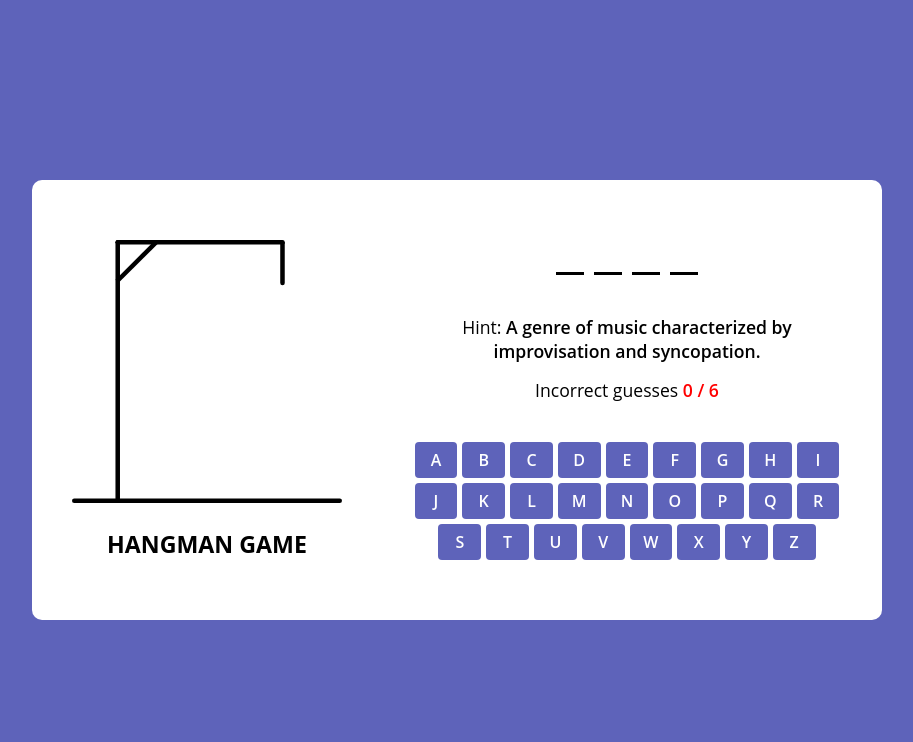
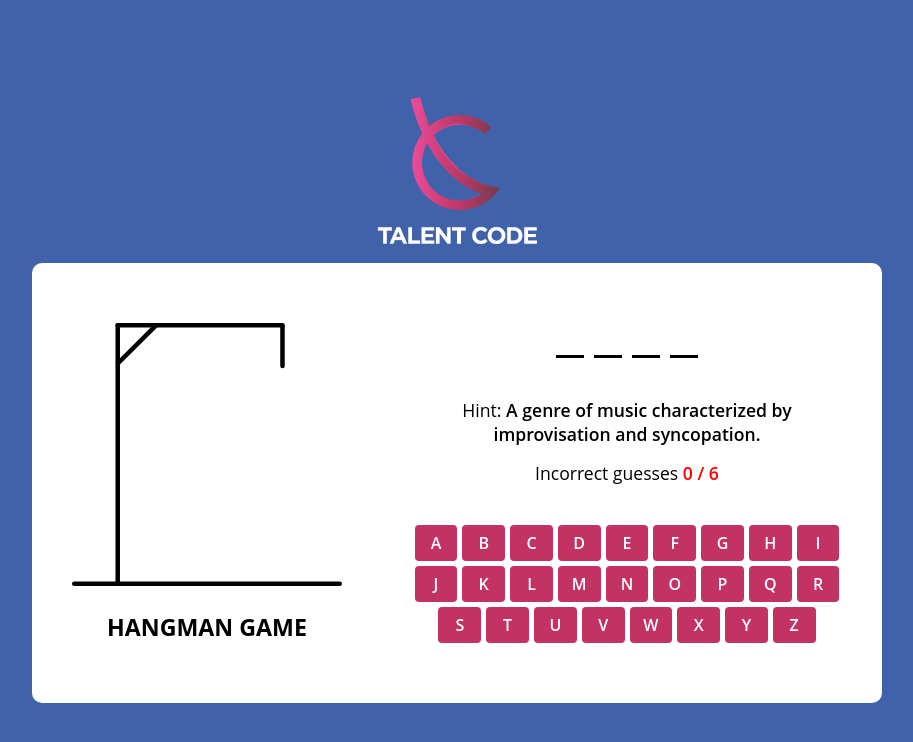
Before and after one commit to yungestbee/Hangman, a plain HTML site: page index.html in a window 1280 px wide. Shown: the whole page, without its empty margins (183-1096 px from the left). Drawn offline with Linux system fonts and the light colour scheme.

Commit message:
added a logo

```diff
--- a/index.html
+++ b/index.html
@@ -15,6 +15,9 @@
         <p>The correct word was: <b>rainbow</b></p>
         <button class="play-again">Play Again</button>
       </div>
+    </div>
+    <div class="header">
+      <img src="images/logo.png" alt="">
     </div>
     <div class="container">
       <div class="hangman-box">
--- a/style.css
+++ b/style.css
@@ -7,12 +7,20 @@
 
 body {
   display: flex;
+  flex-direction: column;
   align-items: center;
   justify-content: center;
   min-height: 100vh;
   padding: 0 10px;
-  background: #5e63ba;
+  background: #4062AB;
 }
+
+.header img{
+  color:#fff;
+  width: 10rem;
+  margin-bottom: 10px;
+}
+
 .container {
   width: 850px;
   background: #fff;
@@ -84,7 +92,7 @@ body {
   font-size: 1rem;
   font-weight: 600;
   text-transform: uppercase;
-  background: #5e63ba;
+  background: #C23364;
   border-radius: 4px;
   border: none;
   cursor: pointer;
```
Also changed, not shown: images/loader.svg (added), images/logo.png (added), images/p-logo4.svg (added).
